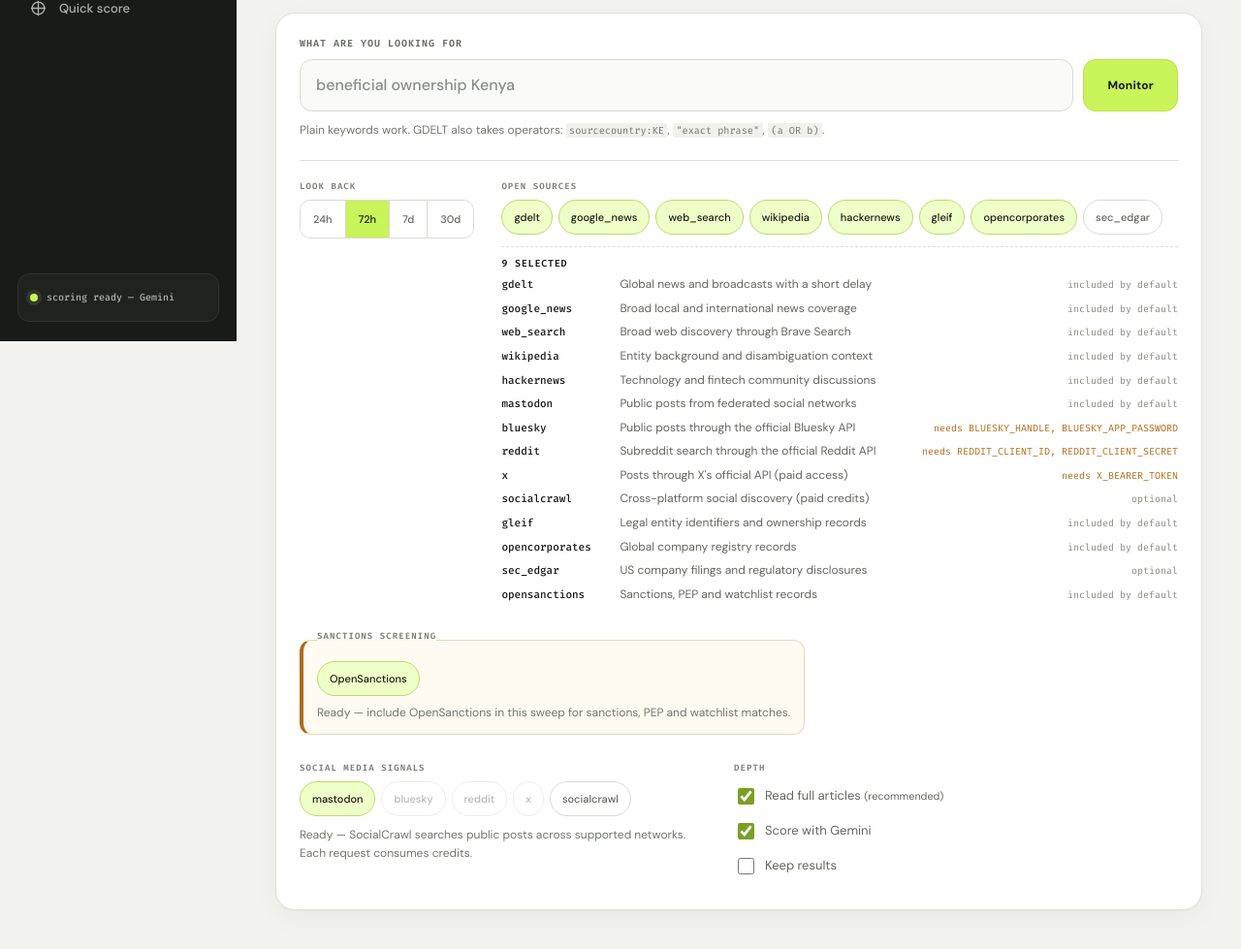
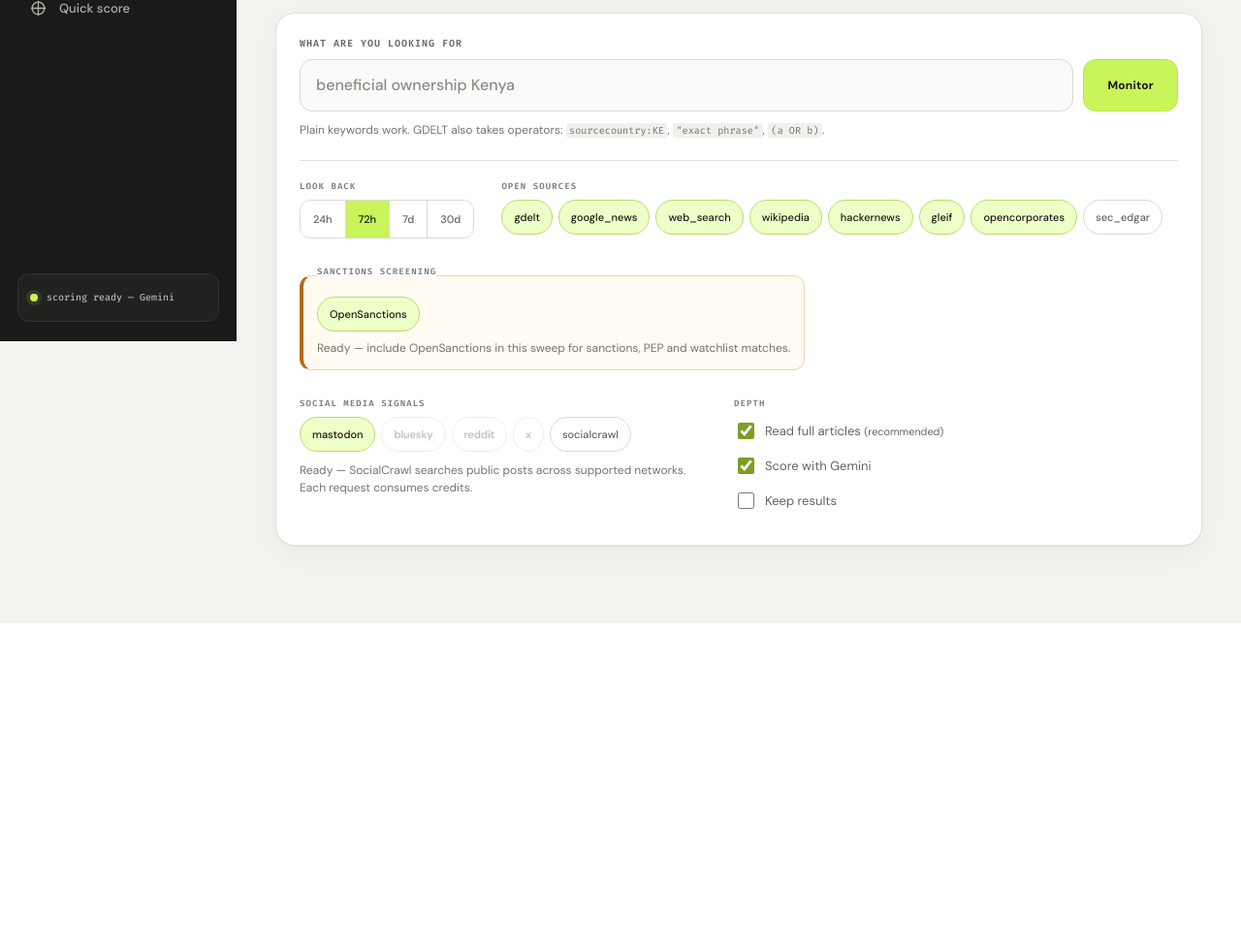
Before and after one commit to NADUPA-AFRICA-FOUNDATION-Ke/watchtower-main, a FastAPI app: page / in a window 1280 px wide. Shown: the part 448-1427 px from the top of the page at 97% size. After the commit the page ends 1091 px from the top, so only its background shows below. Run offline with FastAPI, Linux system fonts and the light colour scheme; data comes from the database, SQL or seed files in the repository; data that the repository does not hold is empty; some libraries are stand-ins or nearby versions.

Commit message:
Remove expanded source catalog from monitor

```diff
--- a/web/static/app.js
+++ b/web/static/app.js
@@ -137,11 +137,9 @@ async function init() {
       const on = chip.classList.contains("is-on");
       chip.setAttribute("aria-pressed", String(on));
       on ? selected.add(s.name) : selected.delete(s.name);
-      updateSourceCatalog();
     };
     (isSanctions ? sanctionsBox : socialNames.has(s.name) ? socialBox : box).append(chip);
   });
-  renderSourceCatalog(monitorSources);
 
   // On a serverless host the archive lives in /tmp and does not survive between
   // requests. Saying nothing would let someone tick "Keep results", see it
@@ -173,30 +171,6 @@ async function init() {
     $("#ai-status").textContent = provider
       ? `scoring ready — ${provider}` : "scoring ready";
   }
-}
-
-function updateSourceCatalog() {
-  const count = $("#source-selection-count");
-  if (count) count.textContent = `${selected.size} selected`;
-}
-
-function renderSourceCatalog(sources) {
-  const box = $("#source-catalog");
-  if (!box) return;
-  box.replaceChildren();
-  const summary = el("span", "source-selection-count", `${selected.size} selected`);
-  summary.id = "source-selection-count";
-  box.append(summary);
-  sources.forEach((source) => {
-    const row = el("div", "source-catalog-row");
-    const name = el("strong", null, source.name);
-    const detail = el("span", null, source.description || "Public source adapter");
-    const state = source.available === false
-      ? `needs ${source.key_name || "credentials"}`
-      : source.default ? "included by default" : "optional";
-    row.append(name, detail, el("small", source.available === false ? "source-state unavailable" : "source-state", state));
-    box.append(row);
-  });
 }
 
 async function refreshSystemHealth(sourceData = capabilities) {
--- a/web/static/index.html
+++ b/web/static/index.html
@@ -112,9 +112,6 @@
       <fieldset class="control control-wide">
         <legend>Open sources</legend>
         <div class="chips" id="sources"></div>
-        <div class="source-catalog" id="source-catalog" aria-live="polite">
-          <span id="source-selection-count" class="source-selection-count">0 selected</span>
-        </div>
       </fieldset>
 
       <fieldset class="control sanctions-control" id="sanctions-section">
--- a/web/static/style.css
+++ b/web/static/style.css
@@ -324,33 +324,6 @@ main { max-width: 1080px; margin: 0 auto; padding: 32px 24px 80px; }
 .segmented button.is-on { background: var(--ink); color: #fff; }
 
 .chips { display: flex; flex-wrap: wrap; gap: 6px; }
-
-.source-catalog {
-  display: grid;
-  gap: 6px;
-  margin-top: 12px;
-  padding-top: 10px;
-  border-top: 1px dashed var(--rule);
-  color: var(--muted);
-  font-size: 12px;
-}
-.source-selection-count {
-  color: var(--ink);
-  font: 600 10px var(--mono);
-  letter-spacing: .08em;
-  text-transform: uppercase;
-}
-.source-catalog-row {
-  display: grid;
-  grid-template-columns: 112px minmax(0, 1fr) auto;
-  gap: 10px;
-  align-items: baseline;
-  min-width: 0;
-}
-.source-catalog-row strong { color: var(--ink); font: 500 11px var(--mono); }
-.source-catalog-row span { overflow-wrap: anywhere; }
-.source-state { color: var(--faint); font: 10px var(--mono); white-space: nowrap; }
-.source-state.unavailable { color: var(--med); }
 
 .chip {
   font-family: var(--mono);
@@ -1409,8 +1382,6 @@ textarea#score-text { min-height: 148px; padding: 15px 16px; border-color: #d8db
 @media (max-width: 860px) {
   .platform-stats { grid-template-columns: 1fr 1fr; }
   .verification-grid { grid-template-columns: 1fr; }
-  .source-catalog-row { grid-template-columns: 96px minmax(0, 1fr); }
-  .source-state { grid-column: 2; }
   .rail { height: auto; min-height: 52px; flex-wrap: wrap; padding-block: 8px; }
   .rail-nav { order: 3; width: 100%; margin: 0; overflow-x: auto; }
   .mode-switch { margin-right: 8px; }
```
